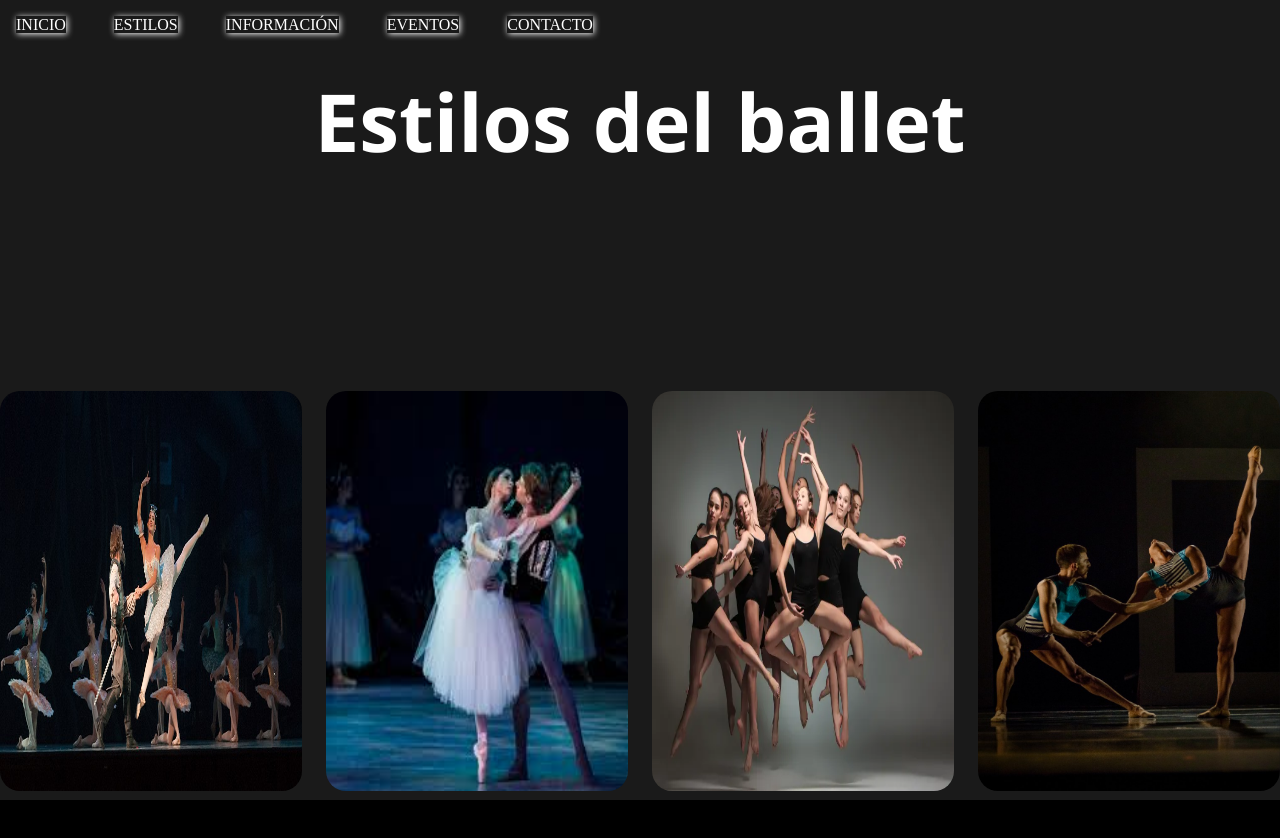
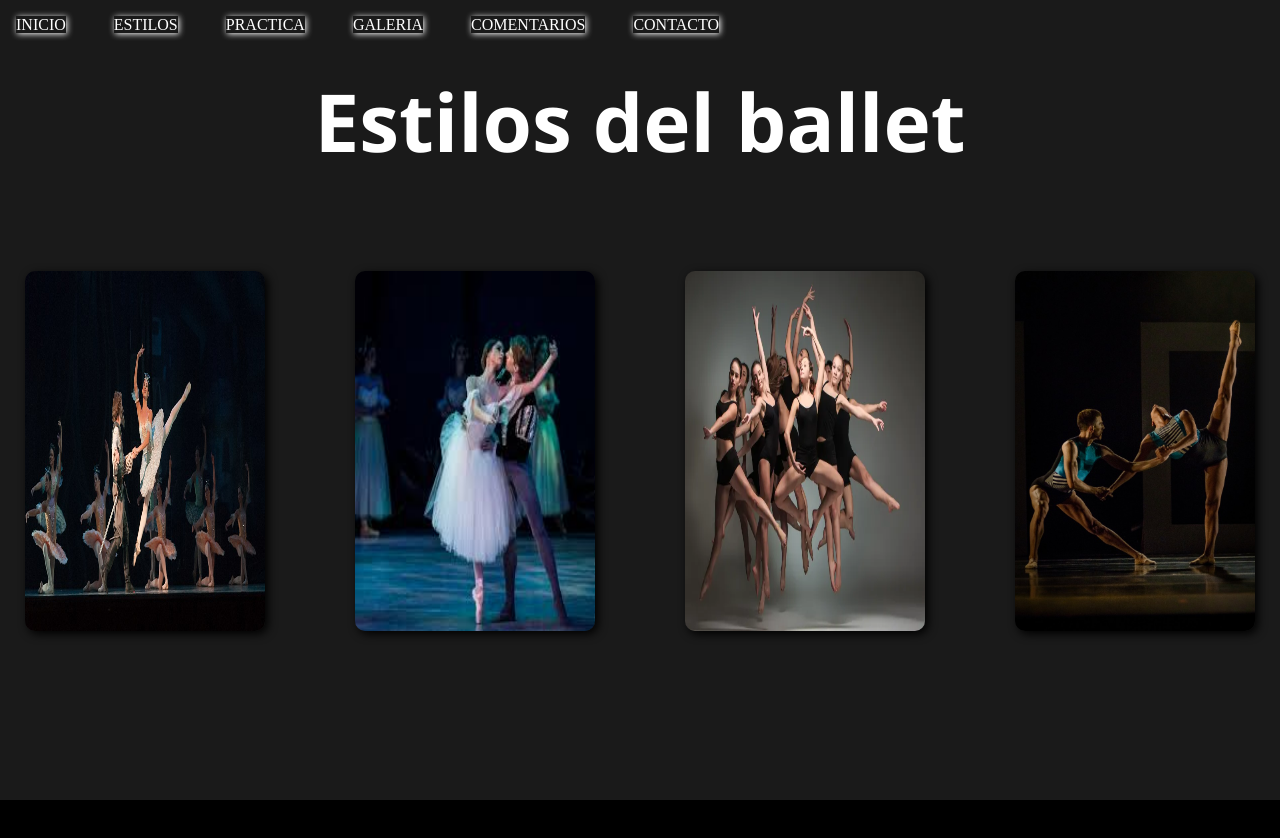
Before and after one commit to CamilaFlorez12/ballet-camila-eloite, a plain HTML site: page html/estilos.html in a window 1280 px wide. After the commit the page ends 800 px from the top, so only its background shows below. Drawn offline with Linux system fonts and the light colour scheme.

Commit message:
fix: :white_check_mark: Fixed some things for css
added and fixed aome things in css and html also add transition

BY @CamilaFlorez

```diff
--- a/css/styles.css
+++ b/css/styles.css
@@ -93,56 +93,67 @@ button{
 }
 .contenedor-pag-estilos{
     display: flex;
-    gap: 3vh;
-    height: 100vh;
+    gap: 5vh;
+    margin-top: 10vh;
+    justify-content: space-around;
 }
-.carta{
+.tarjeta{
+    width: 30vh;
+    height: 45vh;
+    perspective: 1000px;
+}
+.contenido{
     width: 100%;
     height: 100%;
-    perspective: 1000px;
     position: relative;
-    display: flex;
-    align-items: center;
-
+    transform-style: preserve-3d;
+    transition: transform 2.5s;
 }
-.cara-frontal{
+.tarjeta:hover .contenido{
+    transform: rotateY(180deg);
+}
+.cara-frontal,.cara-trasera{
+   position: absolute;
    width: 100%;
    height: 100%;
-    position: absolute;
    backface-visibility: hidden;
-    border-radius: 20px;
-    overflow: hidden;
-    transition: transform 1s;
-    z-index: 2;
+   border-radius: 10px;
    display: flex;
-    height: 50vh;
-
+   flex-direction: column;
+   justify-content: center;
+   align-items: center;
+   box-shadow: 3px 3px 10px;
 }
-.carta:hover .cara-frontal{
+.cara-trasera{
+    color: white;
     transform: rotateY(180deg);
 }
-.carta:hover .cara-trasera{
-    transform: rotateY(0deg);
-}
+
 .cara-frontal img{
-    width:100%;
+    width:30vh;
+    height: 45vh;
+    border-radius: 10px;
 }
 .estilos-titulo{
+    width: 100%;
+    height: 100%;
+    position: relative;
     text-align: center;
     padding: 2vh;
     font-family:'Segoe UI';
     font-size: 5rem;
     color: white;
 }
-.carta h2 {
+.cara-trasera h2 {
     font-family: 'Courier New', Courier, monospace;
-    font-size: 2rem;
+    font-size: 1.5rem;
     color: white;
     text-align: center;
 }
-.carta p{
-    font-size: 1.5rem;
-    color: #040425;
+.cara-trasera p{
+    font-size: 1.2rem;
+    color: white;
     text-align: center;
-    padding: 5vh;
+    padding: 1vh;
+    text-align: justify;
 }
--- a/html/estilos.html
+++ b/html/estilos.html
@@ -9,51 +9,60 @@
 <body class="estilos">
      <header>
             <nav class="navegador">
-                <p><a href="index.html">INICIO</a></p>
-                <p><a href="./html/estilos.html">ESTILOS</a></p>
-                <p><a href="./html/informacion.html">INFORMACIÓN</a></p>
-                <p><a href="./html/eventos.html">EVENTOS</a></p>
-                <p><a href="./html/contacto.html">CONTACTO</a></p>
+                <p><a href="../index.html">INICIO</a></p>
+                <p><a href="./estilos.html">ESTILOS</a></p>
+                <p><a href="./practica.html">PRACTICA</a></p>
+                <p><a href="./galeria.html">GALERIA</a></p>
+                <p><a href="./comentarios.html">COMENTARIOS</a></p>
+                <p><a href="./contacto.html">CONTACTO</a></p>
             </nav>
             <h1 class="estilos-titulo">Estilos del ballet</h1>
         </header>
         <main class="contenedor-pag-estilos">
-            <article class="carta">
-                <span class="cara-frontal">
+            <section class="tarjeta">
+                <article class="contenido">
+                    <div class="cara-frontal">
                         <img src="../img/ballet clasico.jpg" alt="Ballet clásico">
-                </span>
-                <span class="cara-trasera">
+                    </div>
+                    <div class="cara-trasera">
                         <h2>Ballet clásico</h2>
                         <p>Este estilo se caracteriza por la técnica tradicional, la música orquestal y las narrativas teatrales.</p>
-                </span>
+                    </div>
                 </article>
-            <article class="carta">
-                <span class="cara-frontal">
+            </section>
+            <section class="tarjeta">
+                <article class="contenido">
+                    <div class="cara-frontal">
                         <img src="../img/ballet romantico.jpg" alt="ballet romantico">
-                </span>
-                <span class="cara-trasera">
+                    </div>
+                    <div class="cara-trasera">
                         <h2>Ballet Romántico</h2>
                         <p>Surgió en el siglo XIX y se enfoca en la emoción, el drama y la narrativa, con temas que a menudo incluyen conflictos entre la belleza y la fealdad, el bien y el mal.</p>
-                </span>
+                    </div>
                 </article>
-            <article class="carta">
-                <span class="cara-frontal">
+            </section>
+            <section class="tarjeta">
+                <article class="contenido">
+                    <div class="cara-frontal">
                         <img src="../img/ballet neoclasico.webp" alt="ballet neoclásico">
-                </span>
-                <span class="cara-trasera">
+                    </div>
+                    <div class="cara-trasera">
                         <h2>Ballet Neoclásico</h2>
                         <p>Busca un equilibrio entre la tradición clásica y la innovación, a menudo incorporando elementos de ballet contemporáneo.</p>
-                </span>
+                    </div>
                 </article>
-            <article class="carta">
-                <span class="cara-frontal">
+            </section>
+            <section class="tarjeta">
+                <article class="contenido">
+                    <div class="cara-frontal">
                         <img src="../img/ballet contemporaneo.jpg" alt="ballet contemporaneo">
-                </span>
-                <span class="cara-trasera">
+                    </div>
+                    <div class="cara-trasera">
                         <h2>Ballet Contemporáneo</h2>
                         <p>Se caracteriza por la libertad de movimiento, la expresión individual y la experimentación.</p>
-                </span>
+                    </div>
                 </article>
+            </section>
         </main>
 </body>
 </html>
```
Lines whose indentation alone changed are shown as unchanged.
